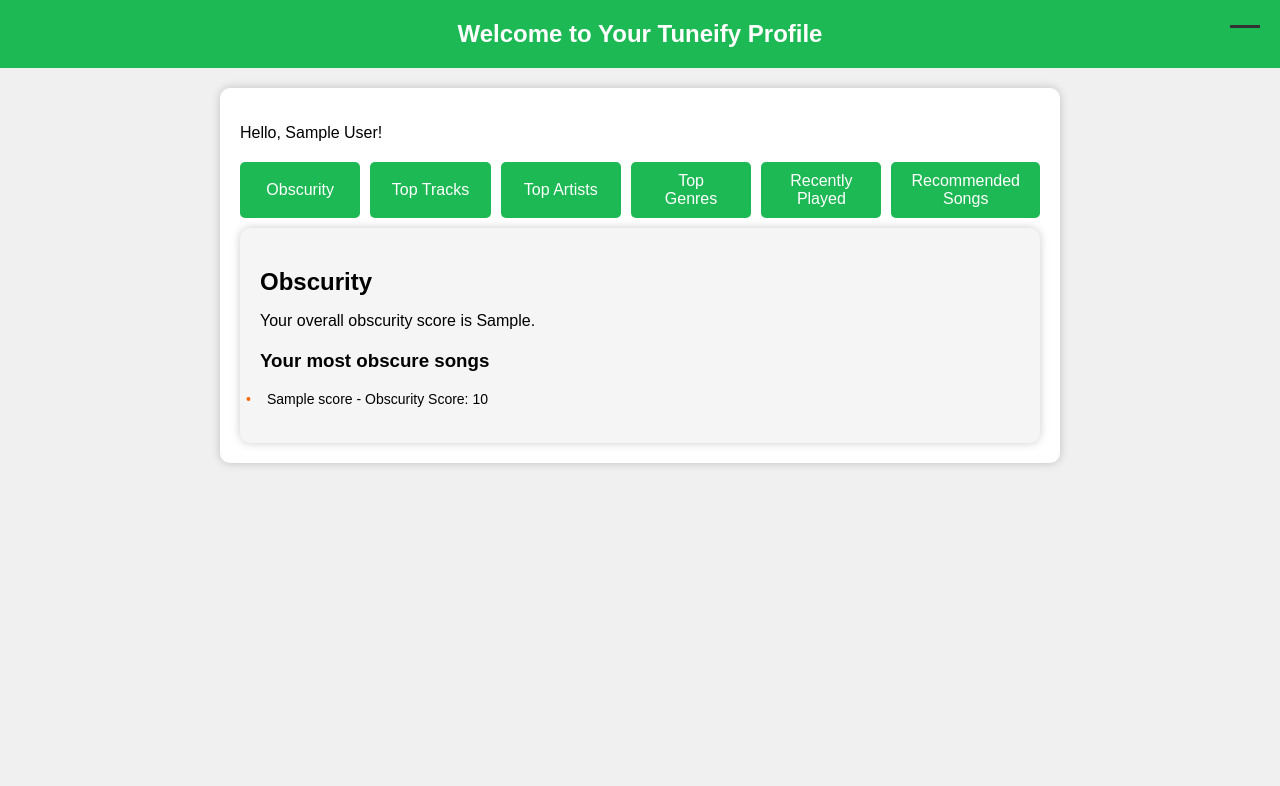
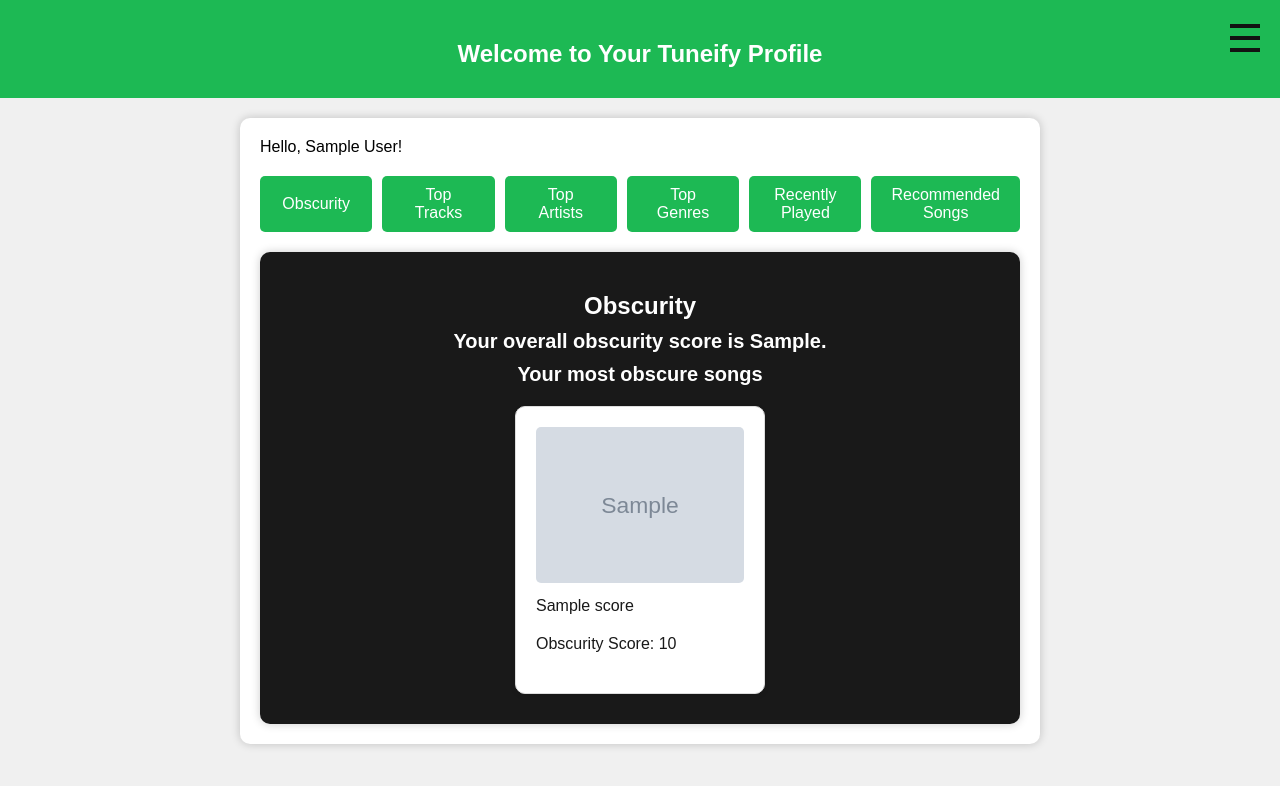
Before and after one commit to GitZol/Tuneify, a Django app: template templates/spotify/profile.html in a window 1280 px wide. Shown: the top 786 px of the page. Run offline with Django 3.2, Linux system fonts and the light colour scheme; the template is opened without the code that fills it: most values are stand-ins (such as "Sample title", 1, 10 or a date in 2020); grey boxes marked "Sample" are stand-in pictures.

Commit message:
new look

```diff
--- a/static/profile.css
+++ b/static/profile.css
@@ -1,4 +1,9 @@
-/* Add some basic styles to the body */
+* {
+    margin: 0;
+    padding: 0;
+    box-sizing: border-box;
+}
+
 body {
     font-family: Arial, sans-serif;
     background-color: #f0f0f0;
@@ -12,6 +17,8 @@
     color: white;
     padding: 20px;
     text-align: center;
+    margin: 0;
+    font-size: 24px;
 }
 
 /* Style the main content */
@@ -299,44 +258,78 @@
 }
 
 #obscurity-section {
-    background-color: #f5f5f5;
+    background-color: #191919;
     padding: 20px;
     border-radius: 10px;
     box-shadow: 0 0 10px rgba(0, 0, 0, 0.2);
-    margin-top: 10px;
+    margin-top: 20px;
+    text-align: center;
 }
 
 #obscurity-section h2 {
     font-size: 24px;
     margin-bottom: 10px;
+    color: #fff;
 }
 
 #obscurity-section p {
     font-size: 16px;
     margin-bottom: 20px;
+    color: #191919;
 }
 
-#obscurity-section ul {
-    list-style: none;
-    padding: 0;
+#obscurity-section h3 {
+    font-size: 20px;
+    margin-bottom: 10px;
+    color: #fff;
 }
 
-#obscurity-section li {
-    margin-bottom: 5px;
-    font-size: 14px;
+.obscurity-list {
+    display: flex;
+    flex-wrap: wrap;
+    justify-content: center;
 }
 
-#obscurity-section li::before {
-    content: "\2022";
-    color: #ff6600;
-    display: inline-block;
-    width: 1em;
-    margin-left: -1em;
-    padding-right: 0.5em;
+.obscurity-item {
+    background-color: #fff;
+    border: 1px solid #ddd;
+    border-radius: 10px;
+    margin: 10px;
+    padding: 20px;
+    box-shadow: 0 2px 5px rgba(0, 0, 0, 0.1);
+    width: 250px;
+    text-align: left;
 }
 
+.track-image {
+    max-width: 100%;
+    height: auto;
+    border-radius: 5px;
+    margin-bottom: 10px;
+}
+
+.obscurity-info {
+    color: #333;
+}
+
+.track-name {
+    font-size: 18px;
+    margin-bottom: 10px;
+}
+
+.genre-name {
+    font-size: 18px;
+    margin-bottom: 10px;
+}
+
+.obscurity-score {
+    font-size: 16px;
+    color: #888;
+}
+
+
 #top-genres-section {
-    background-color: #f5f5f5;
+    background-color: #ad96dc;
     padding: 20px;
     border-radius: 10px;
     box-shadow: 0 0 10px rgba(0, 0, 0, 0.2);
@@ -422,91 +415,101 @@
     text-decoration: none;
 }
 
-/* Style each section individually */
-.section-1 {
-    background-color: #f2f2f2;
-    color: #333;
-}
-
-.section-2 {
-    background-color: #e6e6e6;
-    color: #333;
-}
-
-.section-3 {
-    background-color: #d9d9d9;
-    color: #333;
-}
-
-.section-4 {
-    background-color: #ccc;
-    color: #333;
-}
-
 .album-cover {
     margin-right: 10px;
     border-radius: 5px;
 
 }
 
+.header {
+    display: flex;
+    justify-content: space-between;
+    align-items: center;
+    background-color: #1DB954;
+    color: #ECF0F1;
+    padding: 20px;
+}
+
 .burger-menu {
-    position: fixed;
+    position: absolute;
     top: 20px;
     right: 20px;
+}
+
+.menu-toggle {
+    display: flex;
+    flex-direction: column;
     cursor: pointer;
 }
 
-.menu-toggle {
+.bar {
     width: 30px;
-    height: 3px;
-    background: #333;
-    margin: 5px 0;
-    transition: 0.4s;
-    cursor: pointer;
-}
-
-.menu-toggle.active {
-    background: transparent;
+    height: 4px;
+    background-color: #121212;
+    margin: 4px 0;
+    transition: background-color 0.3s;
 }
 
 .menu-items {
     list-style: none;
     padding: 0;
-    position: absolute;
-    top: 30px;
-    right: 0;
-    background: #fff;
-    border: 1px solid #ddd;
+    margin: 0;
+    right: 20px;
+    background-color: #fff;
+    box-shadow: 0px 0px 10px rgba(0, 0, 0, 0.2);
     border-radius: 5px;
-    box-shadow: 0 2px 4px rgba(0, 0, 0, 0.1);
     display: none;
+    position: fixed;
+}
+
+.menu-items li a {
+    text-decoration: none;
+    color: #121212;
+    display: block;
+    padding: 10px 20px;
+
 }
 
 .menu-items.active {
     display: block;
 }
 
-.menu-items li {
-    padding: 10px;
+.burger-menu .menu-toggle {
+    display: flex;
+    flex-direction: column;
+    cursor: pointer;
+    position: relative;
 }
 
-.menu-items li a {
-    text-decoration: none;
-    color: #333;
-    display: block;
+.burger-menu .menu-toggle .bar {
+    width: 30px;
+    height: 4px;
+    background-color: #121212;
+    margin: 4px 0;
+    transition: background-color 0.3s, transform 0.3s; /* Add a transform transition */
 }
 
-.menu-items li a:hover {
-    background: #eee;
+.burger-menu .menu-toggle.active .bar:nth-child(1) {
+    transform: rotate(45deg) translate(5px, 5px); /* Transform the first bar to create an X */
+}
+
+.burger-menu .menu-toggle.active .bar:nth-child(2) {
+    opacity: 0; /* Hide the second bar when active */
+}
+
+.burger-menu .menu-toggle.active .bar:nth-child(3) {
+    transform: rotate(-45deg) translate(5px, -5px); /* Transform the third bar to create an X */
 }
 
 .welcome-message {
     background-color: #1DB954;
     color: white;
-    padding: 20px;
+    padding: 10px 20px;
     text-align: center;
     font-size: 24px; /* Increase or decrease the font size as desired */
     margin: 0; /* Remove any default margin */
+    margin-top: 10px;
+    flex: auto;
 }
 
 .welcome-message p {
--- a/templates/login_form.html
+++ b/templates/login_form.html
@@ -6,8 +6,8 @@
     <title>Login</title>
     <link rel="stylesheet" type="text/css" href="{% static 'styles.css' %}">
 </head>
-<body>
-    <div class="spotify-form">
+<body class="login">
+    <div class="login-form">
         <h2>Login</h2>
         {% if messages %}
         <ul class="messages">
@@ -27,7 +27,7 @@
                 {{ login_form.password }}
             </div>
 
-            <button class="spotify-button" type="submit" name="login">Login</button>
+            <button class="login-button" type="submit" name="login">Login</button>
         </form>
     </div>
 </body>
--- a/templates/spotify/profile.html
+++ b/templates/spotify/profile.html
@@ -7,7 +7,23 @@
     <link rel="stylesheet" type="text/css" href="{% static 'profile.css' %}">
 </head>
 <body>
-    <h1 class="welcome-message">Welcome to Your Tuneify Profile</h1>
+    <div class="header">
+        <h1 class="welcome-message">Welcome to Your Tuneify Profile</h1>
+        <div class="burger-menu">
+            <div class="menu-toggle">
+                <div class="bar"></div>
+                <div class="bar"></div>
+                <div class="bar"></div>
+            </div>
+            <ul class="menu-items">
+                <li><a href="{% url 'home' %}">Home</a></li>
+                <li><a href="{% url 'spotify_profile' %}">Profile</a></li>
+                <li><a href="#about">About</a></li>
+                <li><a href="{% url 'account' %}">Account</a></li>
+                <li><a href="{% url 'logout' %}">Log Out</a></li>
+            </ul>
+        </div>
+    </div>
     <div class="container">
         <p>Hello, {{ display_name }}!</p>
         <div class="button-container">
@@ -17,19 +33,6 @@
             <button id="top-genres-button">Top Genres</button>
             <button id="recently-played-button">Recently Played</button>
             <button id="music-recommendations-button">Recommended Songs</button>
-        </div>
-        <div class="burger-menu">
-            <div class="menu-toggle">
-                <div class="bar"></div>
-                <div class="bar"></div>
-                <div class="bar"></div>
-            </div>
-            <ul class="menu-items">
-                <li><a href="{% url 'spotify_profile' %}">Profile</a></li>
-                <li><a href="#about">About</a></li>
-                <li><a href="{% url 'logout' %}">Log Out</a></li>
-                <li><a href="{% url 'account' %}">Account</a></li>
-            </ul>
         </div>
         <div class="section" id="recently-played-list">
         <h2>Recently Played Tracks</h2>
@@ -103,11 +106,11 @@
         </div>
         <div class="section" id="top-genres-section">
             <h2>Top 10 Genres</h2>
-            <ul class="track-list">
+            <ul class="genre-list">
                 {% for genre, count in top_genres %}
-                    <li class="track-item">
+                    <li class="genre-item">
                         <strong>
-                            <span class="track-name">{{ genre }}</span>
+                            <span class="genre-name">{{ genre }}</span>
                         </strong>
                     </li>
                 {% endfor %}
@@ -115,15 +118,20 @@
         </div>
         <div class="section" id="obscurity-section">
             <h2>Obscurity</h2>
-            <p>Your overall obscurity score is {{ obscurity_scores.1 }}.
-            </p>
+            <h3>Your overall obscurity score is {{ obscurity_scores.1 }}.
+            </h3>
             <h3>Your most obscure songs</h3>
-            <ul>
+            <div class="obscurity-list">
                 {% for score in obscurity_scores.0 %}
-                <li>{{ score.track_name }} - Obscurity Score: {{ score.obscurity_score }}
-                </li>
+                <div class="obscurity-item">
+                    <img class="track-image" src="{{ score.track_image_url }}" alt="Track Image">
+                    <div class="obscurity-info">
+                        <p class="track-name">{{ score.track_name }}</p>
+                        <p class="obscurity-score">Obscurity Score: {{ score.obscurity_score }}</p>
+                    </div>
+                </div>
                 {% endfor %}
-            </ul>
+            </div>
         </div>
     <script>
         // Function to enable smooth scrolling on hover
```
Also changed, not shown: other parts of static/profile.css (+34 -82 lines), static/account.css (+43 -12 lines), static/styles.css (+106 -86 lines), templates/registration_form.html (+10 -3 lines), templates/spotify/account.html (+9 -1 lines), templates/spotify/home.html (+14 -11 lines), tuneify/views.py (+8 -81 lines), db.sqlite3.
